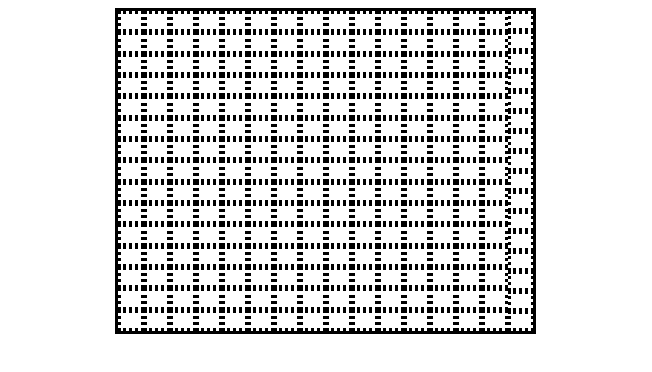
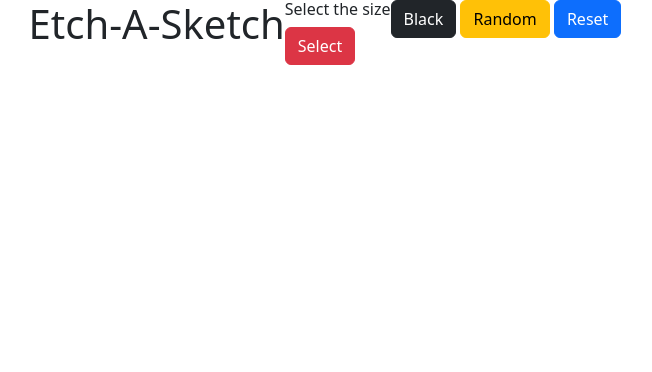
Before and after one commit to jtspringer03/etch-a-sketch, a plain HTML site: page index.html in a window 1280 px wide. Shown: the whole page, without its empty margins (315-967 px from the left). Drawn offline with nearby package versions, Linux system fonts and the light colour scheme.

Commit message:
add buttons

```diff
--- a/index.html
+++ b/index.html
@@ -4,28 +4,22 @@
     <meta charset="UTF-8" />
     <meta http-equiv="X-UA-Compatible" content="IE=edge" />
     <meta name="viewport" content="width=device-width, initial-scale=1.0" />
+    <link rel="stylesheet" href="https://cdn.jsdelivr.net/npm/bootstrap@5.3.0-alpha1/dist/css/bootstrap.min.css" />
     <link rel="stylesheet" href="style.css" />
-    <script src="script.js" defer></script>
-    <title>Etch-a-Sketch</title>
+    <script src="script.js"></script>
+    <title>Etch-A-Sketch</title>
   </head>
   <body>
-    <div class="flex-grid" id="hey">
-      <div class="col" id="col1"></div>
-      <div class="col" id="col2"></div>
-      <div class="col" id="col3"></div>
-      <div class="col" id="col4"></div>
-      <div class="col" id="col5"></div>
-      <div class="col" id="col6"></div>
-      <div class="col" id="col7"></div>
-      <div class="col" id="col8"></div>
-      <div class="col" id="col9"></div>
-      <div class="col" id="col10"></div>
-      <div class="col" id="col11"></div>
-      <div class="col" id="col12"></div>
-      <div class="col" id="col13"></div>
-      <div class="col" id="col14"></div>
-      <div class="col" id="col15"></div>
-      <div class="col" id="col16"></div>
+    <h1>Etch-A-Sketch</h1>
+    <div class="header">
+      <h6>Select the size</h6>
+      <button id="popup" class="btn btn-danger">Select</button>
+    </div>
+    <div class="board"></div>
+    <div class="footer">
+      <button class="btn btn-dark">Black</button>
+      <button class="btn btn-warning">Random</button>
+      <button class="btn btn-primary">Reset</button>
     </div>
   </body>
 </html>
```
